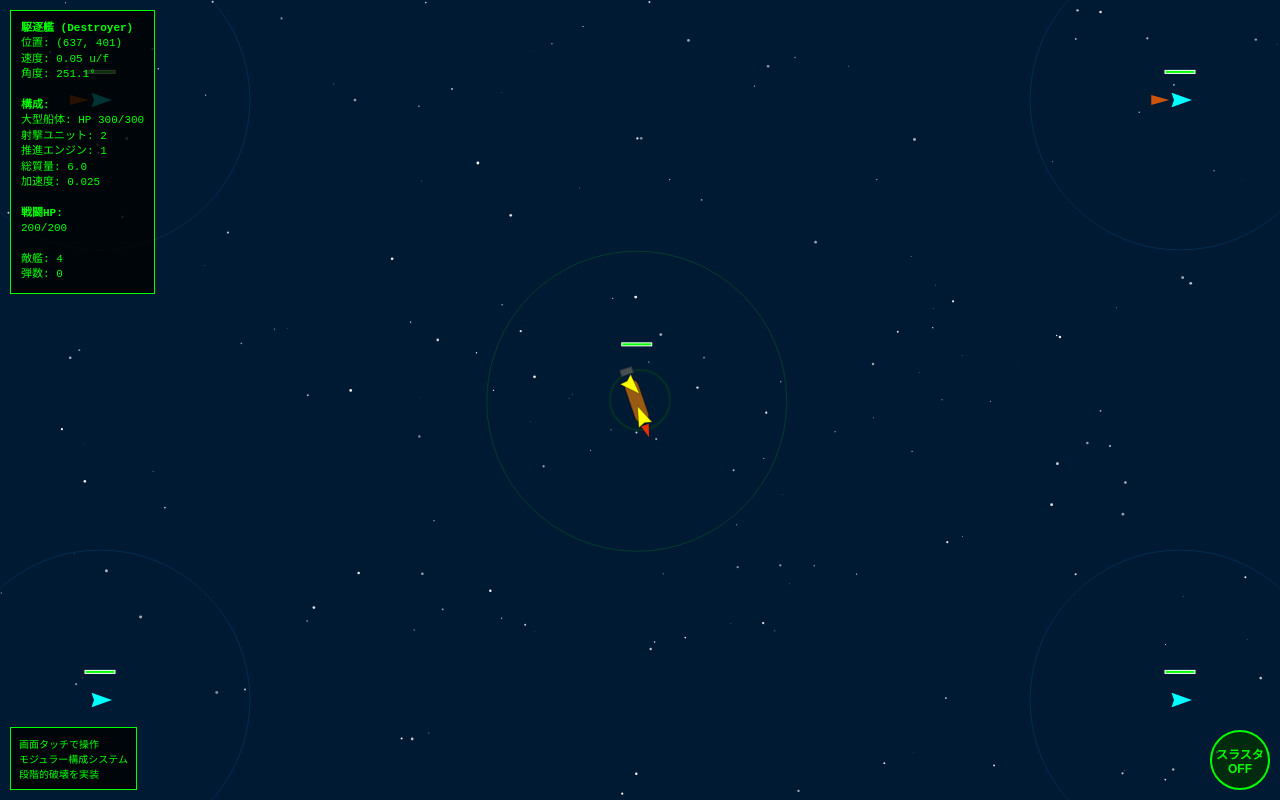
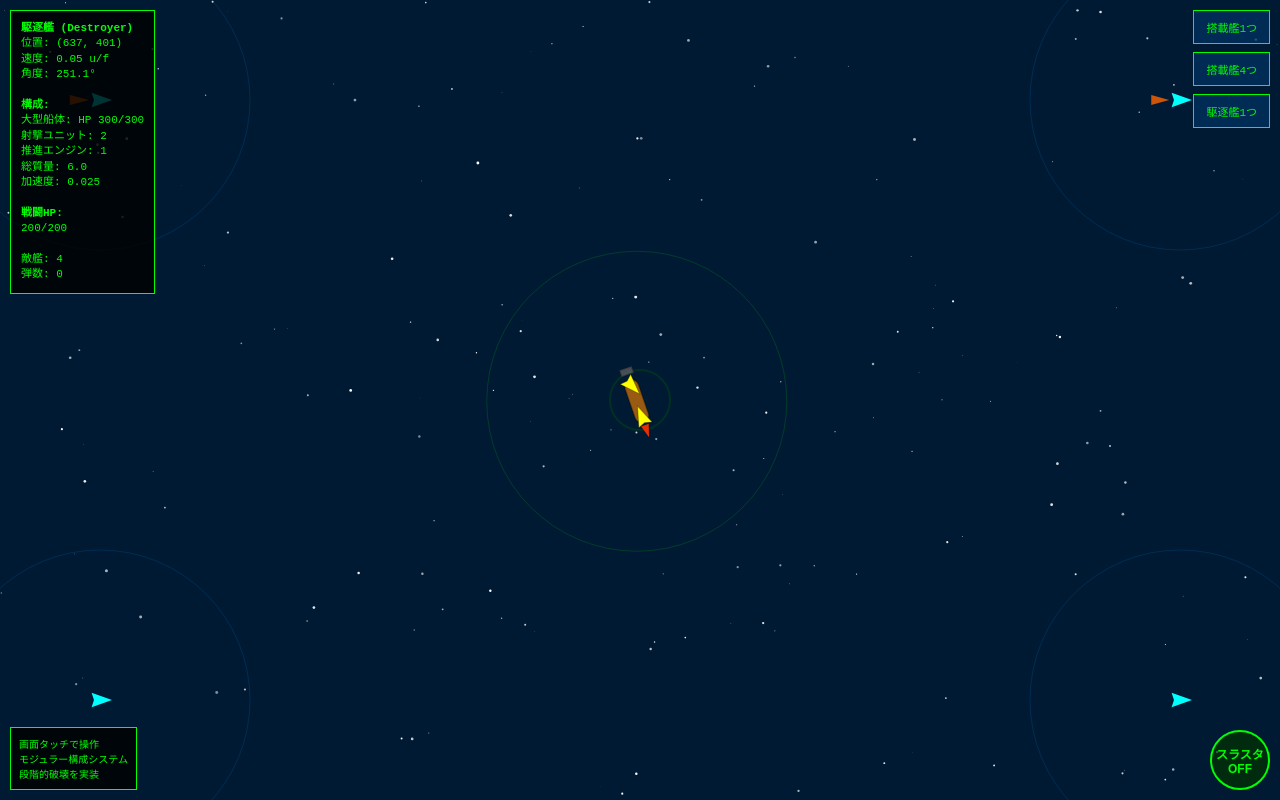
Before and after one commit to igapyon/starship-sim, a plain HTML site: page index.html in a window 1280 px wide. Drawn offline with Linux system fonts and the light colour scheme.

Commit message:
テスト用のボタンを配置

```diff
--- a/index.html
+++ b/index.html
@@ -77,6 +77,29 @@
             background: rgba(0, 100, 0, 0.9);
             box-shadow: 0 0 20px #0f0;
         }
+        #test-buttons {
+            position: absolute;
+            top: 10px;
+            right: 10px;
+            display: flex;
+            flex-direction: column;
+            gap: 8px;
+            z-index: 10;
+        }
+        .test-btn {
+            padding: 8px 12px;
+            background: rgba(0, 50, 100, 0.7);
+            color: #0f0;
+            border: 1px solid #0f0;
+            cursor: pointer;
+            font-size: 11px;
+            font-family: 'Courier New', monospace;
+            transition: all 0.2s;
+        }
+        .test-btn:hover {
+            background: rgba(0, 100, 150, 0.9);
+            box-shadow: 0 0 10px rgba(0, 255, 0, 0.5);
+        }
     </style>
 </head>
 <body>
@@ -86,6 +109,11 @@
         <div>画面タッチで操作</div>
         <div>モジュラー構成システム</div>
         <div>段階的破壊を実装</div>
+    </div>
+    <div id="test-buttons">
+        <button class="test-btn" data-config="weapon1">搭載艦1つ</button>
+        <button class="test-btn" data-config="weapon4">搭載艦4つ</button>
+        <button class="test-btn" data-config="destroyer1">駆逐艦1つ</button>
     </div>
     <button id="thruster-btn">スラスタ<br>OFF</button>
 
@@ -324,6 +352,7 @@
                 }
 
                 this.hullExposed = false;  // 船体HPが露出しているか
+                this.hasBeenDamaged = false;  // ダメージを受けたかどうか
             }
 
             // 総質量を計算
@@ -682,29 +711,46 @@
                     ctx.restore();
                 }
 
-                // HPバー
+                // HPバー（ダメージ受け時のみ表示）
+                if (this.hasBeenDamaged) {
                     const hpBarWidth = 30;
                     const hpBarHeight = 3;
+                    const hpBarSpacing = 5;  // バー間のスペース
+
+                    if (this.weapons.length > 0) {
+                        // 射撃ユニットが存在する場合：各ユニットごとにHPバーを表示
+                        this.weapons.forEach((weapon, index) => {
+                            const hpBarX = this.x - hpBarWidth / 2;
+                            const hpBarY = this.y - this.hull.size * 1.8 - 8 - (index * (hpBarHeight + hpBarSpacing));
+
+                            ctx.fillStyle = 'rgba(0, 0, 0, 0.6)';
+                            ctx.fillRect(hpBarX, hpBarY, hpBarWidth, hpBarHeight);
+
+                            const hpRatio = weapon.hp / weapon.maxHp;
+                            ctx.fillStyle = hpRatio > 0.3 ? '#0f0' : '#f00';
+                            ctx.fillRect(hpBarX, hpBarY, hpBarWidth * hpRatio, hpBarHeight);
+
+                            ctx.strokeStyle = '#fff';
+                            ctx.lineWidth = 1;
+                            ctx.strokeRect(hpBarX, hpBarY, hpBarWidth, hpBarHeight);
+                        });
+                    } else {
+                        // 射撃ユニットが破壊された場合：船体HPを表示
                         const hpBarX = this.x - hpBarWidth / 2;
                         const hpBarY = this.y - this.hull.size * 1.8 - 8;
 
                         ctx.fillStyle = 'rgba(0, 0, 0, 0.6)';
                         ctx.fillRect(hpBarX, hpBarY, hpBarWidth, hpBarHeight);
 
-                const currentHP = this.getTotalHP();
-                const maxHP = this.getMaxHP();
-                const hpRatio = currentHP / maxHP;
-
-                if (this.weapons.length === 0) {
+                        const hpRatio = this.hull.hp / this.hull.maxHp;
                         ctx.fillStyle = '#fa0';
-                } else {
-                    ctx.fillStyle = hpRatio > 0.3 ? '#0f0' : '#f00';
-                }
                         ctx.fillRect(hpBarX, hpBarY, hpBarWidth * hpRatio, hpBarHeight);
 
                         ctx.strokeStyle = '#fff';
                         ctx.lineWidth = 1;
                         ctx.strokeRect(hpBarX, hpBarY, hpBarWidth, hpBarHeight);
+                    }
+                }
 
                 // 索敵範囲
                 if (this.weapons.length > 0) {
@@ -780,6 +826,7 @@
             }
 
             takeDamage(amount) {
+                this.hasBeenDamaged = true;
                 if (this.weapons.length > 0) {
                     // 射撃ユニットにダメージ
                     const weapon = this.weapons[0];
@@ -861,24 +908,48 @@
         const canvasWidthBase = canvas.width / window.devicePixelRatio;
         const canvasHeightBase = canvas.height / window.devicePixelRatio;
 
-        // プレイヤー艦隊：駆逐艦 x1
-        // 構成: 大型船体(3) + 射撃ユニット(2) + 推進エンジン(1)
-        const playerFleet = [
-            new Starship(canvasWidthBase / 2, canvasHeightBase / 2, 2, 1, '#fff', false, 'large')
-        ];
+        let playerFleet = [];
+        let enemies = [];
+        const bullets = [];
+        const particles = [];
+        let mouseX = canvasWidthBase / 2;
+        let mouseY = canvasHeightBase / 2;
+
+        // ゲーム初期化関数
+        function initializeGame(config = 'destroyer1') {
+            // プレイヤー艦隊を初期化
+            playerFleet = [];
+
+            if (config === 'weapon1') {
+                // 搭載艦1つ：射撃ユニット1、標準船体
+                playerFleet.push(new Starship(canvasWidthBase / 2, canvasHeightBase / 2, 1, 1, '#fff', false, 'standard'));
+            } else if (config === 'weapon4') {
+                // 搭載艦4つ：それぞれ射撃ユニット1、標準船体
+                const spacing = 60;
+                playerFleet.push(new Starship(canvasWidthBase / 2 - spacing, canvasHeightBase / 2 - spacing, 1, 1, '#fff', false, 'standard'));
+                playerFleet.push(new Starship(canvasWidthBase / 2 + spacing, canvasHeightBase / 2 - spacing, 1, 1, '#fff', false, 'standard'));
+                playerFleet.push(new Starship(canvasWidthBase / 2 - spacing, canvasHeightBase / 2 + spacing, 1, 1, '#fff', false, 'standard'));
+                playerFleet.push(new Starship(canvasWidthBase / 2 + spacing, canvasHeightBase / 2 + spacing, 1, 1, '#fff', false, 'standard'));
+            } else if (config === 'destroyer1') {
+                // 駆逐艦1つ：射撃ユニット2、大型船体
+                playerFleet.push(new Starship(canvasWidthBase / 2, canvasHeightBase / 2, 2, 1, '#fff', false, 'large'));
+            }
 
             // 敵：標準搭載艦 x4
-        let enemies = [
+            enemies = [
                 new Starship(100, 100, 1, 1, '#0ff', true),
                 new Starship(canvasWidthBase - 100, 100, 1, 1, '#0ff', true),
                 new Starship(100, canvasHeightBase - 100, 1, 1, '#0ff', true),
                 new Starship(canvasWidthBase - 100, canvasHeightBase - 100, 1, 1, '#0ff', true)
             ];
 
-        const bullets = [];
-        const particles = [];
-        let mouseX = canvasWidthBase / 2;
-        let mouseY = canvasHeightBase / 2;
+            // 弾とパーティクルをリセット
+            bullets.length = 0;
+            particles.length = 0;
+        }
+
+        // 初期化実行（デフォルトは駆逐艦1つ）
+        initializeGame('destroyer1');
 
         // スター背景
         const stars = [];
@@ -913,12 +984,21 @@
         }, { passive: false });
 
         thrusterBtn.addEventListener('click', () => {
+            if (playerFleet.length === 0) return;
             const newState = !playerFleet[0].thrustersActive;
             playerFleet.forEach(ship => {
                 ship.thrustersActive = newState;
             });
             thrusterBtn.classList.toggle('on');
             thrusterBtn.textContent = newState ? 'スラスタ\nON' : 'スラスタ\nOFF';
+        });
+
+        // テストボタンのイベントハンドラ
+        document.querySelectorAll('.test-btn').forEach(btn => {
+            btn.addEventListener('click', () => {
+                const config = btn.dataset.config;
+                initializeGame(config);
+            });
         });
 
         document.addEventListener('contextmenu', (e) => e.preventDefault());
```
Lines whose indentation alone changed are shown as unchanged.
